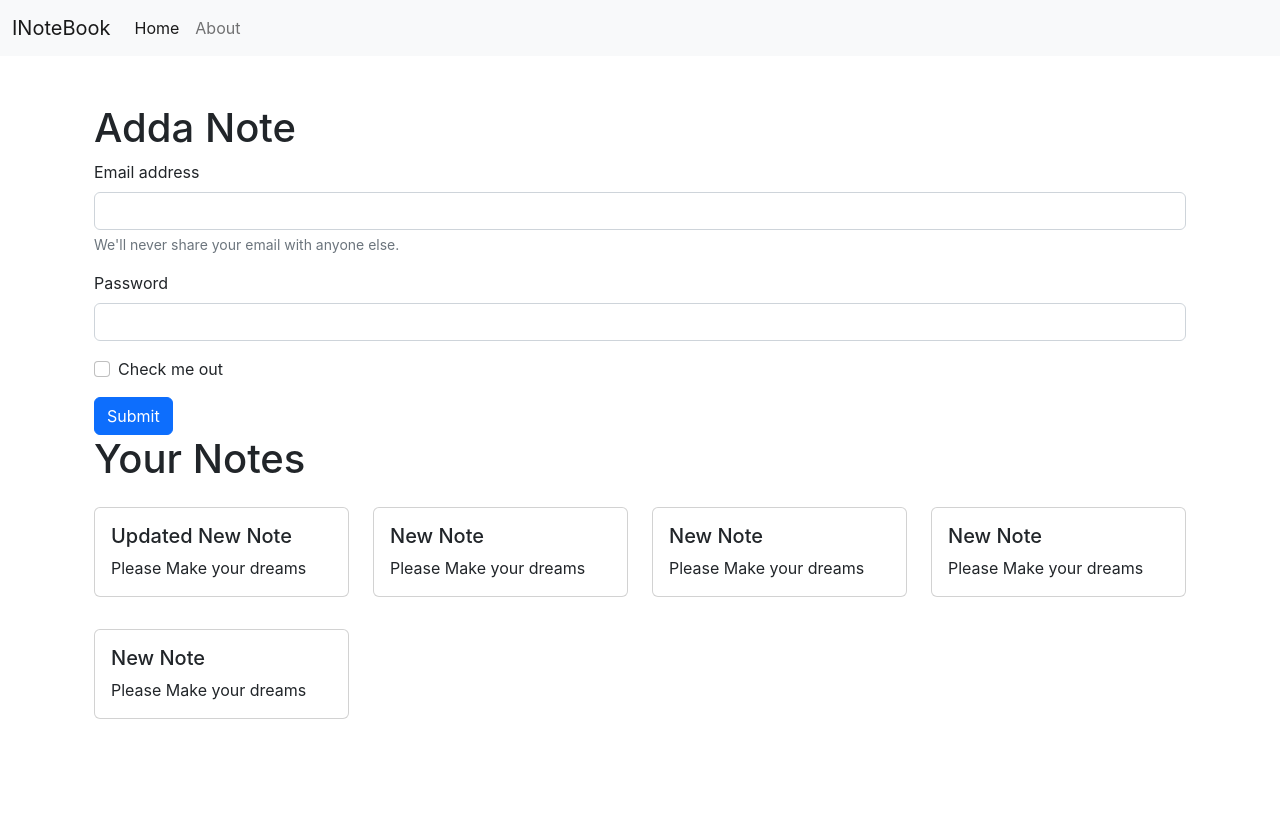
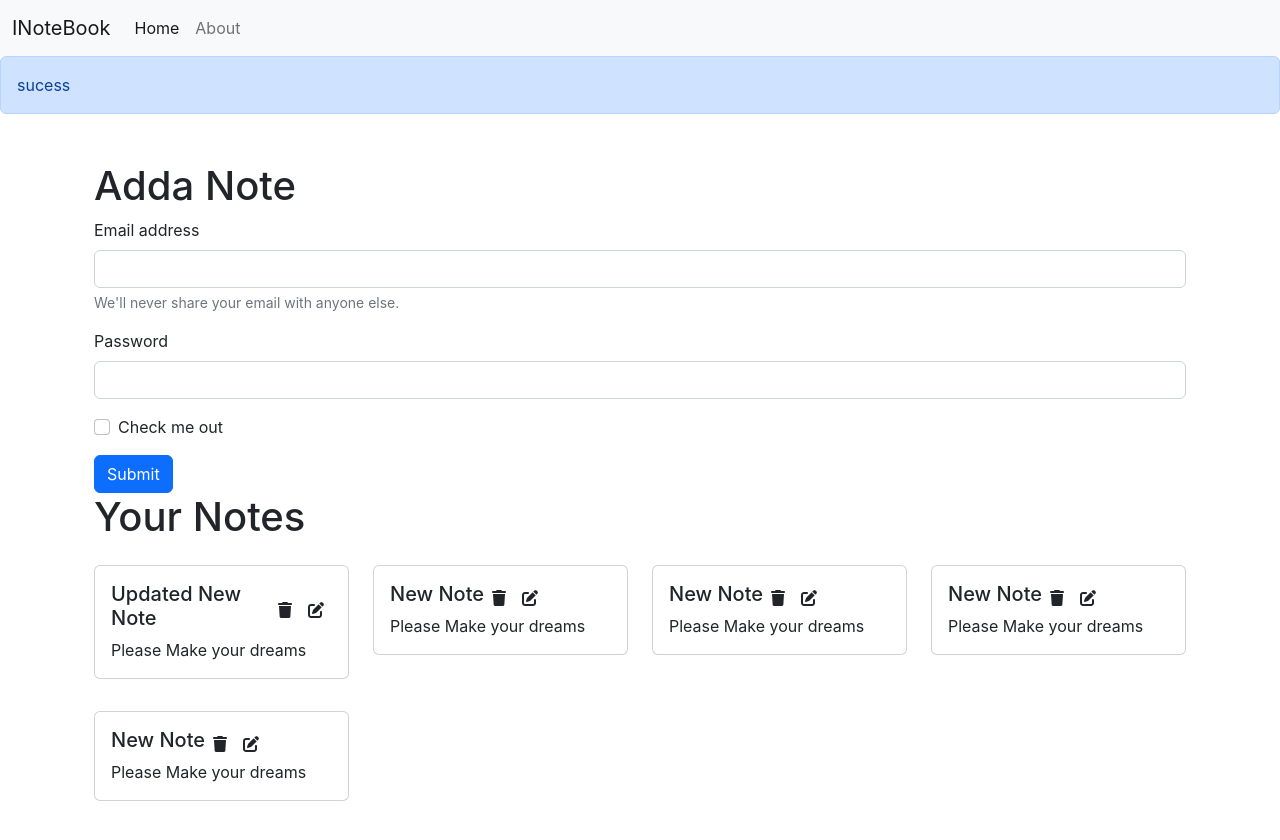
Before and after one commit to brijal091/iNoteBook, a React (Create React App) app: page / in a window 1280 px wide. Shown: the top 840 px of the page. Before the commit the page ends 800 px from the top, so only its background shows below. Built offline with nearby package versions, Linux system fonts and the light colour scheme.

Commit message:
video 62 completed

```diff
--- a/public/index.html
+++ b/public/index.html
@@ -9,6 +9,10 @@
     name="description"
     content="Web site created using create-react-app"
     />
+
+    <!-- FontAwsome Key  -->
+    <script src="https://kit.fontawesome.com/7894600963.js" crossorigin="anonymous"></script>
+
     <link rel="apple-touch-icon" href="%PUBLIC_URL%/logo192.png" />
     <!--
       manifest.json provides metadata used when your web app is installed on a
--- a/src/App.css
+++ b/src/App.css
@@ -36,3 +36,7 @@
     transform: rotate(360deg);
   }
 }
+
+i{
+  cursor: pointer;
+}
--- a/src/App.js
+++ b/src/App.js
@@ -8,6 +8,7 @@ import {
 import NavBar from './components/NavBar';
 import Home from './components/Home';
 import NoteState from './context/notes/NotesState';
+import Alert from './components/Alert';
 
 function App() {
   return (
@@ -15,6 +16,7 @@ function App() {
     <NoteState>
       <Router>
         <NavBar></NavBar>
+        <Alert message = "sucess" />
         <div className="container">
           <Routes>
               <Route exact path="/"  element = {<Home/>}/>
--- /dev/null
+++ b/src/components/Alert.js
@@ -0,0 +1,9 @@
+import React from 'react'
+
+export default function Alert(props) {
+  return (
+    <div class="alert alert-primary" role="alert">
+  {props.message}
+</div>
+  )
+}
--- a/src/components/NotesItem.js
+++ b/src/components/NotesItem.js
@@ -1,23 +1,24 @@
-import React from 'react'
+import React from "react";
 
 function NotesItem(props) {
-
-    const {note} = props;
+  const { note } = props;
 
   return (
-    <div className='col-md-3'>
-
-        <div className="card my-3">
+    <div className="col-md-3">
+      <div className="card my-3">
         {/* <img src="..." class="card-img-top" alt="..."/> */}
         <div className="card-body">
+          <div className="d-flex align-items-center">
             <h5 className="card-title">{note.title}</h5>
-            <p className="card-text"> {note.description}</p>
-            {/* <a href="#" class="btn btn-primary">Go somewhere</a> */}
+            <i className="fa-solid fa-trash mx-2"></i>
+            <i className="fa-solid fa-pen-to-square mx-2"></i>
+          </div>
+          <p className="card-text"> {note.description}</p>
+          {/* <a href="#" class="btn btn-primary">Go somewhere</a> */}
         </div>
-        </div>
-
+      </div>
     </div>
-  )
+  );
 }
 
-export default NotesItem
+export default NotesItem;
```
Also changed, not shown: 1 other file (tests, documents, lock files or other folders). Lines whose indentation alone changed are shown as unchanged.
